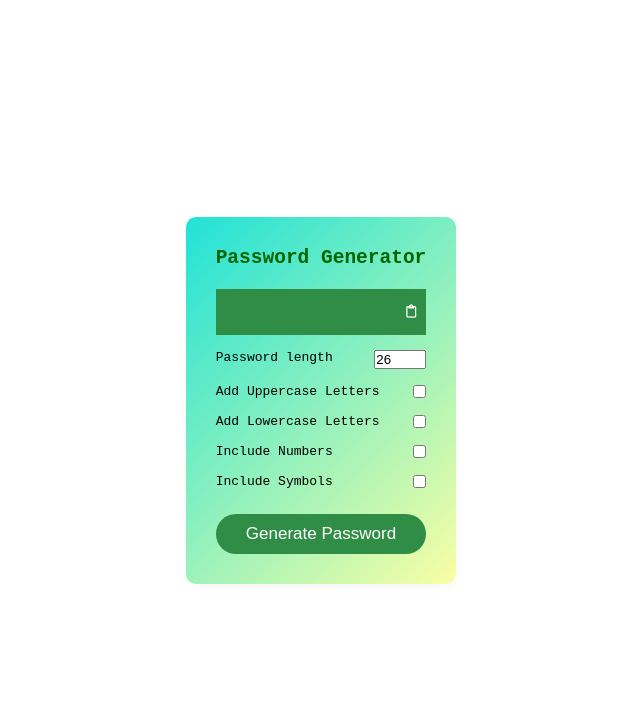
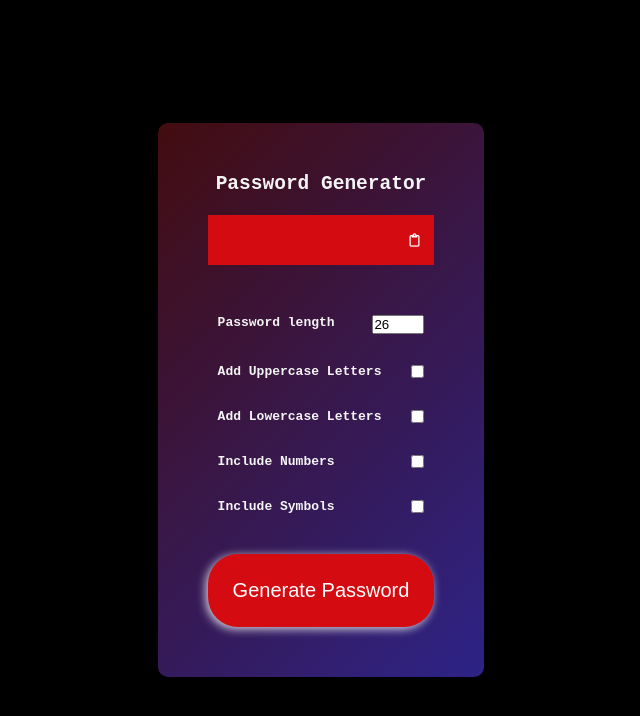
Before and after one commit to omarnate1/lock_generator, a React (Create React App) app: page / in a window 1280 px wide. Shown: the top 716 px of the page, without its empty margins (319-959 px from the left). Built offline with nearby package versions, Linux system fonts and the light colour scheme.

Commit message:
redesigned the app interface

```diff
--- a/src/App.css
+++ b/src/App.css
@@ -1,52 +1,56 @@
-.App{
+.App {
   min-height: 100vh;
   display: flex;
   align-items: center;
   justify-content: center;
+  background-color: #000000;
 }
 
-.generator{
-
-  background-image: linear-gradient(-225deg, #20E2D7 0%, #F9FEA5 100%);
+.generator {
+  background-image: linear-gradient(-225deg, #430c0f 0%, #2d2387 100%);
   border-radius: 10px;
-  box-shadow: 0px 2px 10px rgba(245, 244, 244, 0.863);
-  padding: 30px;
+  /* box-shadow: 5px 2px 10px rgba(245, 244, 244, 0.863); */
+  padding: 50px;
 }
-.generator__header{
+.generator__header {
   text-align: center;
-  color: darkgreen;
+  color: rgb(244, 244, 245);
   margin-bottom: 20px;
 }
-.generator__password{
-  background-color:#308D46;
-  padding: 13px 10px;
+.generator__password {
+  background-color: #d50b12;
+  padding: 15px 15px;
   color: #fff;
   margin-bottom: 15px;
-  height: 46px;
+  height: 50px;
   display: flex;
   justify-content: space-between;
+  margin-bottom: 50px;
 }
-.copy__btn{
+.copy__btn {
   color: #fff;
-  background: #308D46;
+  background: #d50b12;
   border: none;
   cursor: pointer;
 }
-.generator__btn{
-  background: #308D46;
+.generator__btn {
+  background: #d50b12;
   border: none;
   width: 100%;
   margin-top: 10px;
-  padding: 10px;
+  padding: 25px;
   color: #fff;
   border-radius: 30px;
-  font-size: 17px;
+  font-size: 20px;
   cursor: pointer;
-
+  box-shadow: -2px 2px 10px rgba(245, 244, 244, 0.863);
 }
-.form-group{
+.form-group {
   display: flex;
   justify-content: space-between;
-  color: gre;
-  margin-bottom: 15px;
+  color: whitesmoke;
+  font-size: medium;
+  font-weight: 800;
+  padding: 0px 10px;
+  margin-bottom: 30px;
 }
```
